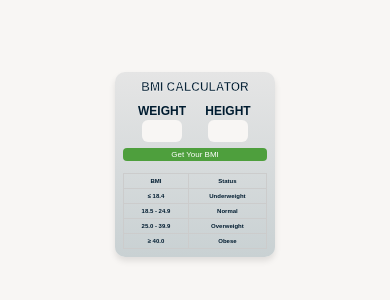
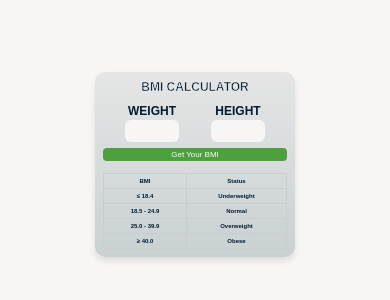
Before and after one commit to dip1797/bmi_calculator, a plain HTML site: page index.html in a window 390 px wide. Shown: the part 258-558 px from the top of the page. Drawn offline with Linux system fonts and the light colour scheme.

Commit message:
style.css

```diff
--- a/style.css
+++ b/style.css
@@ -131,7 +131,7 @@ span {
     }
     .card {
         font-size: 10px;
-        width: 160px;
+        width: 200px;
         padding: 8px;
         background: linear-gradient(180deg, #E5E5E5 0%, #C9D1D3 100%);
         text-align: center;
```
